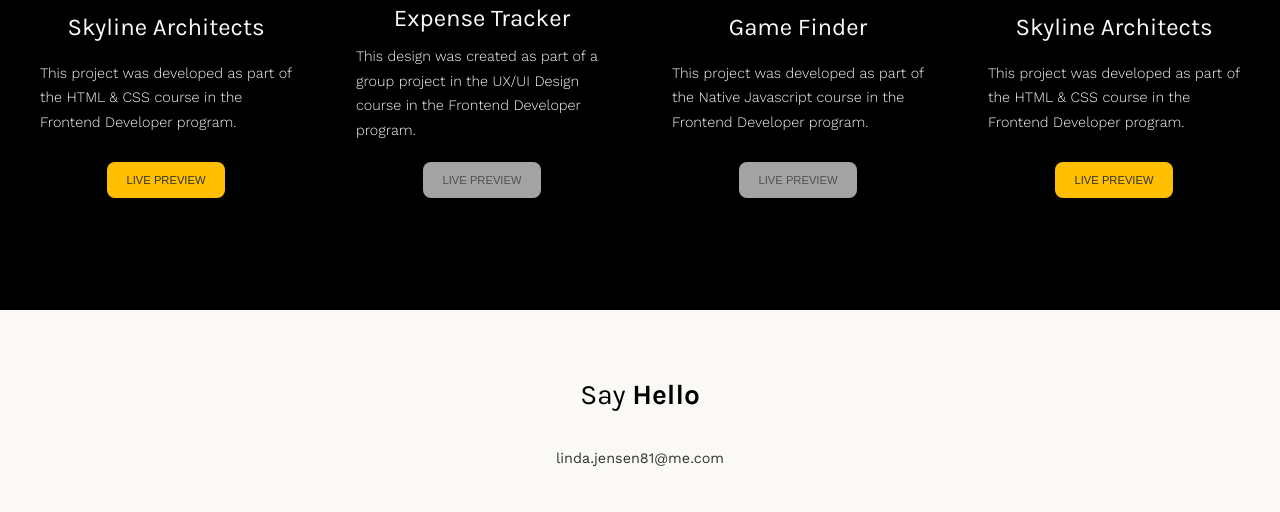
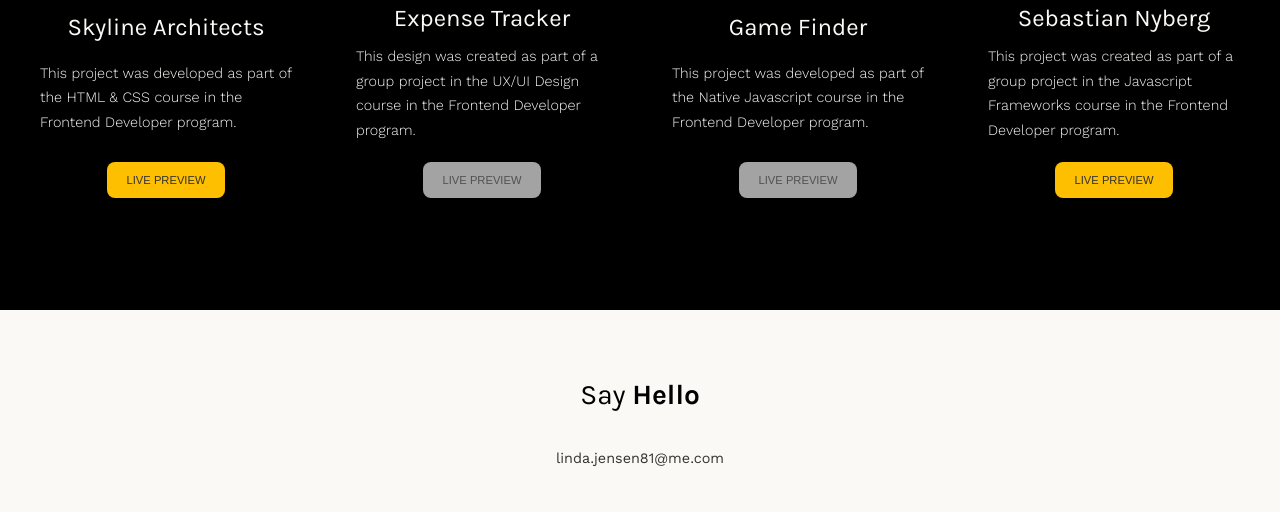
Before and after one commit to lindajensen/portfolio, a plain HTML site: page index.html in a window 1280 px wide. Shown: the part 1391-1903 px from the top of the page. Drawn offline with nearby package versions, Linux system fonts and the light colour scheme.

Commit message:
Add info project 4

```diff
--- a/index.html
+++ b/index.html
@@ -127,13 +127,13 @@
           <article class="project">
             <img
               class="thumbnail"
-              src="img/project-img1.png"
+              src="img/project-img4.png"
               alt="Javascript Framework Project Thumbnail"
             />
-            <h3 class="light-font">Skyline Architects</h3>
+            <h3 class="light-font">Sebastian Nyberg</h3>
             <p class="light-font">
-              This project was developed as part of the HTML & CSS course in the
-              Frontend Developer program.
+              This project was created as part of a group project in the
+              Javascript Frameworks course in the Frontend Developer program.
             </p>
             <button class="btn live-btn">Live Preview</button>
           </article>
```
Also changed, not shown: 1 other file.
